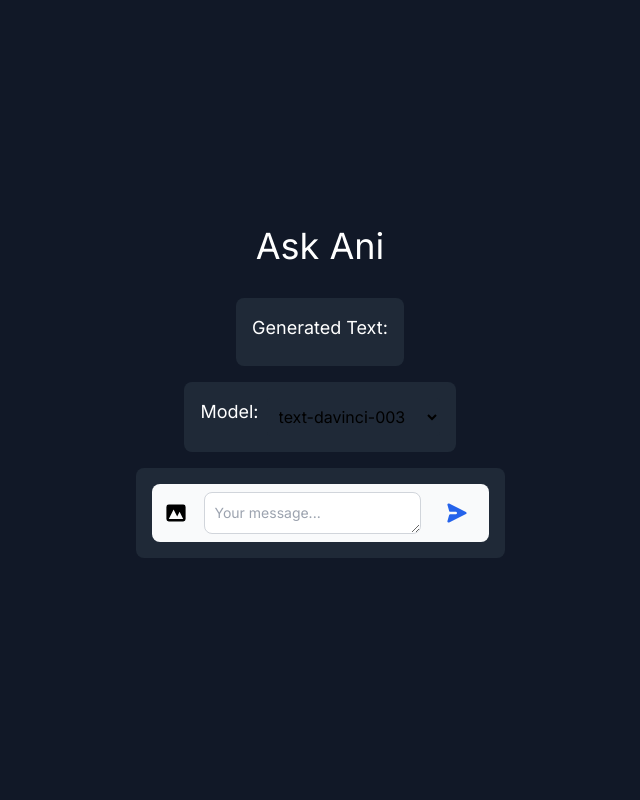
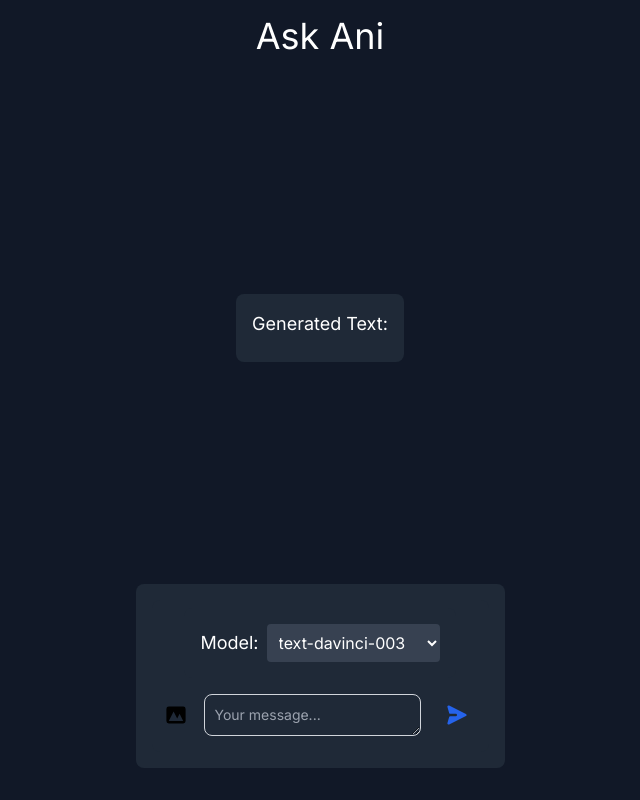
Before and after one commit to anirudh12032008/Ask_Ani_Image_AI, a Next.js app: page / in a window 1280 px wide. Shown: the whole page, without its empty margins (320-960 px from the left). Built offline with nearby package versions, Linux system fonts and the light colour scheme.

Commit message:
Minor UI changes

```diff
--- a/src/app/page.js
+++ b/src/app/page.js
@@ -42,39 +42,46 @@ const Home = () => {
   };
 
   return (
-    <div className="bg-gray-900 min-h-screen p-4 flex flex-col justify-center items-center">
+    <div className="bg-gray-900 min-h-screen p-4 flex flex-col justify-between items-center">
       <h1 className="text-4xl text-white mb-8">Ask Ani </h1>
 
       <div className="bg-gray-800 p-4 rounded-lg mb-4">
         <h3 className="text-lg text-white mb-2">Generated Text:</h3>
         <p className="text-white">{generatedText}</p>
       </div>
-      <div className="bg-gray-800 flex items-centre p-4 rounded-lg mb-4">
+      <div className="bg-gray-800 p-4 rounded-lg mb-4">
+        <div className='flex items-centre justify-center align-middle'>
+
+        </div>
+        <label htmlFor="chat" className="sr-only">Send A message</label>
+        <div className="flex items-center flex-col px-3 py-2 rounded-lg bg-gray-800">
+          <div className="bg-gray-800 flex items-center p-4 rounded-lg mb-4">
             <h3 className="text-lg text-white mr-2">Model:</h3>
 
             <select
 
               value={model}
               onChange={handleDropdownChange}
-          className="p-2 bg-gray-800 rounded"
+              className="p-2 text-white bg-gray-700 rounded"
             >
               <option value="text-davinci-003">text-davinci-003</option>
               <option value="text-ada-001">text-ada-001</option>
               <option value="davinci">davinci </option>
+              <option value="davinci">davinci </option>
+              <option value="code-davinci-002">code-davinci-002 </option>
+              <option value="davinci">davinci </option>
+              <option value="gpt-4">gpt-4 </option>
+              <option value="gpt-3.5-turbo">gpt-3.5-turbo </option>
               <option value="text-curie-001">text-curie-001 </option>
               <option value="text-babbage-001">text-babbage-001 </option>
             </select>
           </div>
-      <div className="bg-gray-800 p-4 rounded-lg mb-4">
-        <div className='flex items-centre justify-center align-middle'>
+          <div className='flex  items-center'>
 
-        </div>
-        <label for="chat" class="sr-only">Your message</label>
-        <div class="flex items-center px-3 py-2 rounded-lg bg-gray-50 dark:bg-gray-700">
             <label htmlFor="imageUpload" className="cursor-pointer">
 
-            <svg aria-hidden="true" class="w-6 h-6" fill="currentColor" viewBox="0 0 20 20" xmlns="http://www.w3.org/2000/svg"><path fill-rule="evenodd" d="M4 3a2 2 0 00-2 2v10a2 2 0 002 2h12a2 2 0 002-2V5a2 2 0 00-2-2H4zm12 12H4l4-8 3 6 2-4 3 6z" clip-rule="evenodd"></path></svg>
-            <span class="sr-only">Upload image</span>
+              <svg aria-hidden="true" className="w-6 h-6" fill="currentColor" viewBox="0 0 20 20" xmlns="http://www.w3.org/2000/svg"><path fillRule="evenodd" d="M4 3a2 2 0 00-2 2v10a2 2 0 002 2h12a2 2 0 002-2V5a2 2 0 00-2-2H4zm12 12H4l4-8 3 6 2-4 3 6z" clipRule="evenodd"></path></svg>
+              <span className="sr-only">Upload image</span>
 
               <input
                 id="imageUpload"
@@ -85,11 +92,12 @@ const Home = () => {
               />
             </label>
 
-          <textarea value={inputText} onChange={(event) => setInputText(event.target.value)} id="chat" rows="1" class="block mx-4 p-2.5 w-full text-sm text-gray-900 bg-white rounded-lg border border-gray-300 focus:ring-blue-500 focus:border-blue-500 dark:bg-gray-800 dark:border-gray-600 dark:placeholder-gray-400 dark:text-white dark:focus:ring-blue-500 dark:focus:border-blue-500" placeholder="Your message..."  ></textarea>
-          <button onClick={generateText} type="submit" class="inline-flex justify-center p-2 text-blue-600 rounded-full cursor-pointer hover:bg-blue-100 dark:text-blue-500 dark:hover:bg-gray-600">
-            <svg aria-hidden="true" class="w-6 h-6 rotate-90" fill="currentColor" viewBox="0 0 20 20" xmlns="http://www.w3.org/2000/svg"><path d="M10.894 2.553a1 1 0 00-1.788 0l-7 14a1 1 0 001.169 1.409l5-1.429A1 1 0 009 15.571V11a1 1 0 112 0v4.571a1 1 0 00.725.962l5 1.428a1 1 0 001.17-1.408l-7-14z"></path></svg>
-            <span class="sr-only">Send message</span>
+            <textarea value={inputText} onChange={(event) => setInputText(event.target.value)} id="chat" rows="1" className="block mx-4 p-2.5 text-sm bg-gray-800 text-white rounded-lg border border-gray-300 focus:ring-blue-500 focus:border-blue-500 dark:bg-gray-800 dark:border-gray-600 dark:placeholder-gray-400 dark:text-white dark:focus:ring-blue-500 dark:focus:border-blue-500" placeholder="Your message...                       "   ></textarea>
+            <button onClick={generateText} type="submit" className="inline-flex justify-center p-2 text-blue-600 rounded-full cursor-pointer hover:bg-blue-100 dark:text-blue-500 dark:hover:bg-gray-600">
+              <svg aria-hidden="true" className="w-6 h-6 rotate-90" fill="currentColor" viewBox="0 0 20 20" xmlns="http://www.w3.org/2000/svg"><path d="M10.894 2.553a1 1 0 00-1.788 0l-7 14a1 1 0 001.169 1.409l5-1.429A1 1 0 009 15.571V11a1 1 0 112 0v4.571a1 1 0 00.725.962l5 1.428a1 1 0 001.17-1.408l-7-14z"></path></svg>
+              <span className="sr-only">Send message</span>
             </button>
+          </div>
           <div className="flex mb-2">
           </div>
         </div>
```
Lines whose indentation alone changed are shown as unchanged.
